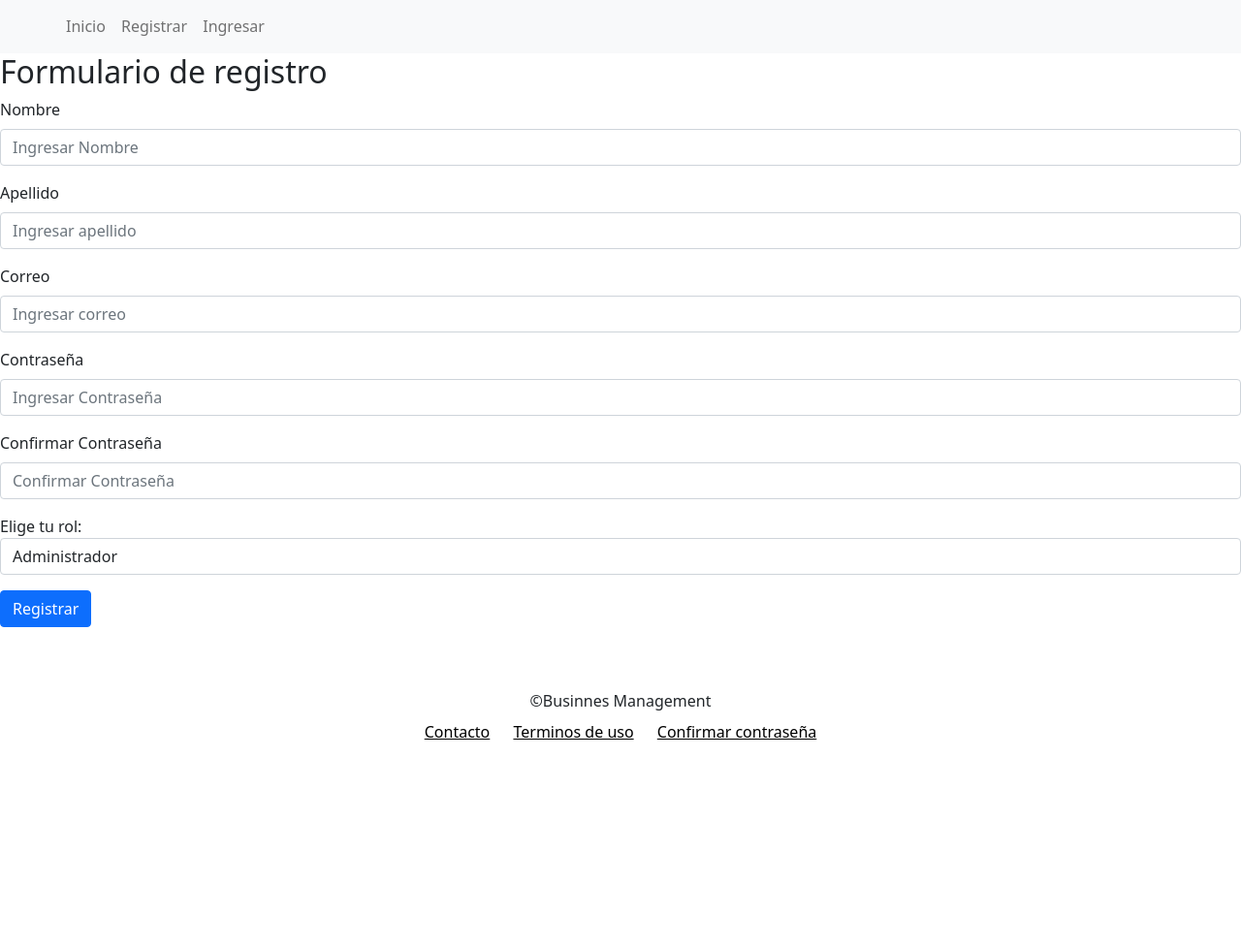
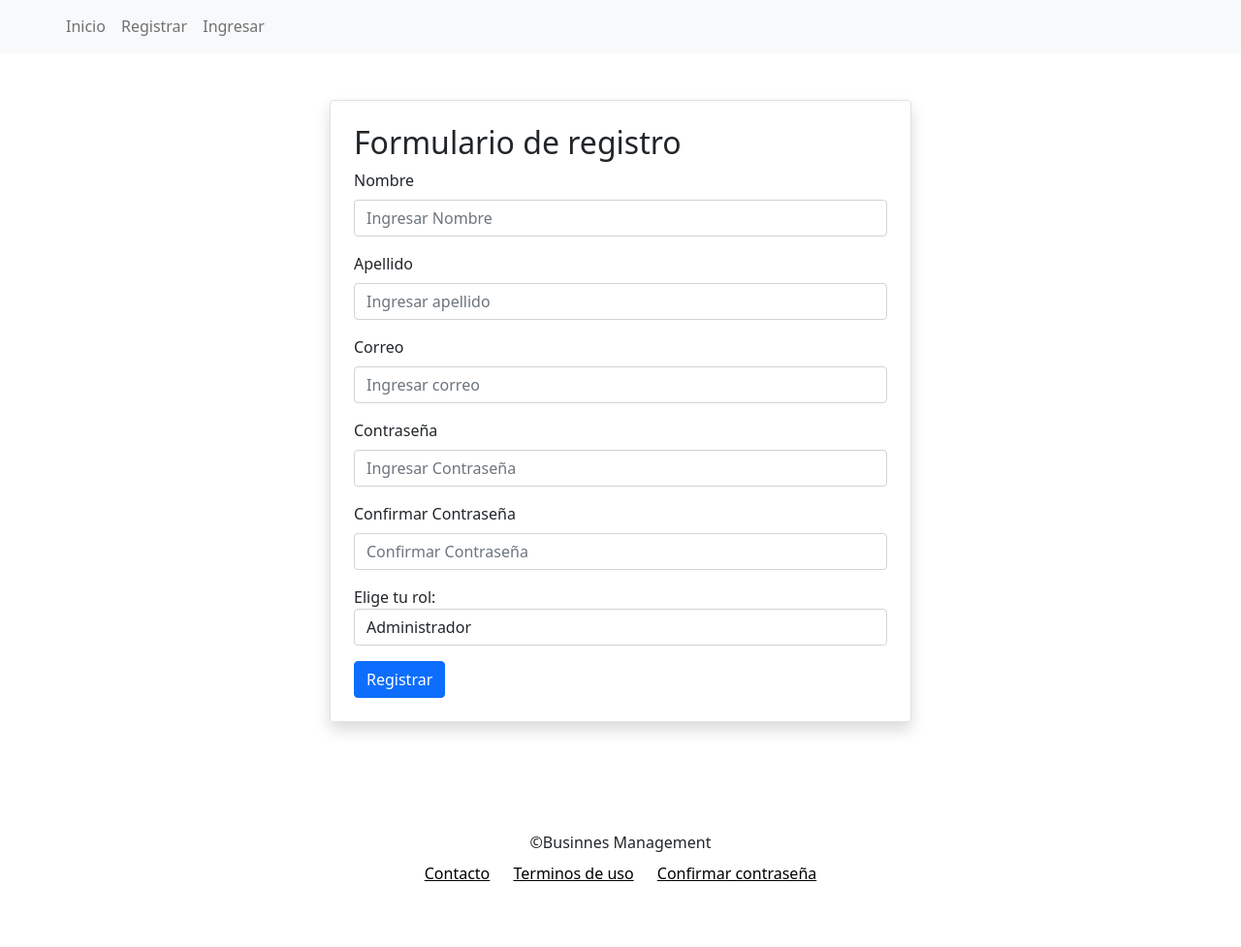
Before and after one commit to FelipeMeneses-22/Gestion_Empresarial, a PHP site: page /registrar.php in a window 1280 px wide. Shown: the part 184-1161 px from the top of the page at 97% size. Before the commit the page ends 947 px from the top, so only its background shows below. Run offline with PHP 8.4, Linux system fonts and the light colour scheme.

Commit message:
registrar completo

```diff
--- a/registrar.php
+++ b/registrar.php
@@ -1,7 +1,7 @@
 <?php include("template/header.php")?>
 
 <!-- Formulario para registrar -->
-<form action="server.php" method="post" >
+<form action="server.php" method="post" class="container mt-5 mb-5 p-4 border rounded shadow" style="max-width: 600px;">
     <h2>Formulario de registro</h2>
     <!-- Nombre -->
     <div class="form-group mb-3">
```
